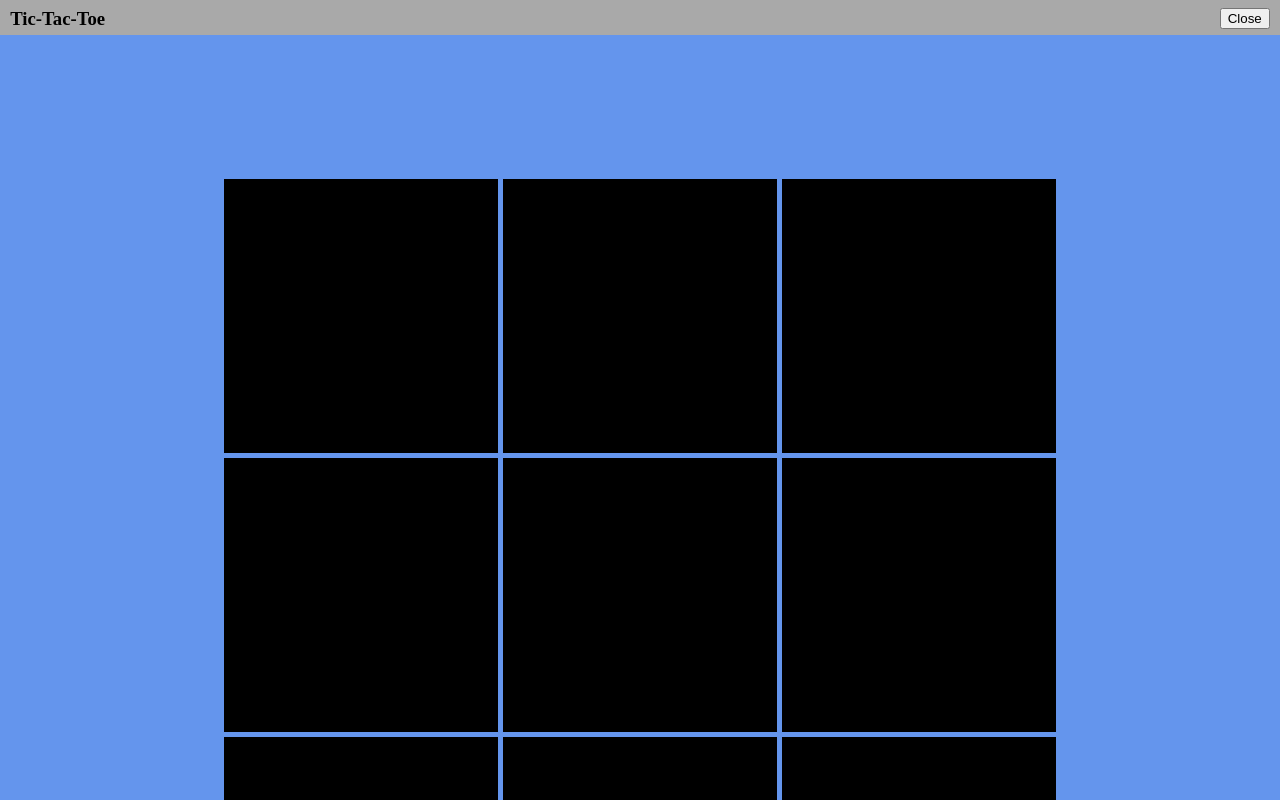
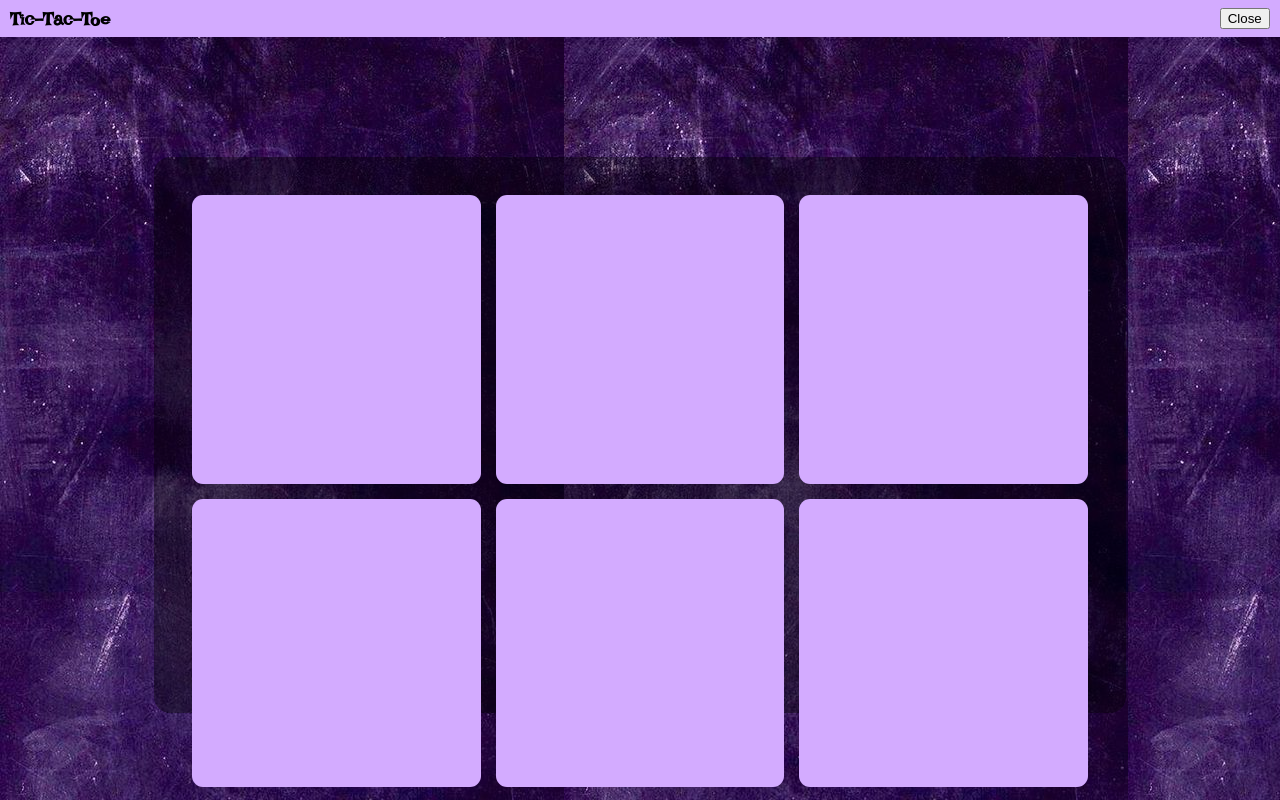
Before and after one commit to HariSupikssa/Fun_stuff, an Electron app: page tic-tac-toe/src/website/index.html in a window 1280 px wide. Drawn offline with Linux system fonts and the light colour scheme.

Commit message:
add color to grid

```diff
--- a/tic-tac-toe/src/main/main.js
+++ b/tic-tac-toe/src/main/main.js
@@ -3,8 +3,8 @@ const { app, BrowserWindow } = require('electron')
 
 const createWindow = () => {
     const win = new BrowserWindow({
-        width: 400,
-        height: 400,
+        width: 550,
+        height: 600,
         resizable: false,
         frame: false,
     })
--- a/tic-tac-toe/src/website/style.css
+++ b/tic-tac-toe/src/website/style.css
@@ -1,5 +1,11 @@
+@font-face {
+    font-family: "IrishGrover";
+    src: url('../resources/font/IrishGrover-Regular.ttf');
+}
+
 body,
 html {
+    font-family: IrishGrover;
     padding: 0;
     margin: 0;
     height: 100%;
@@ -9,16 +15,19 @@ html {
 }
 
 .mainApp {
+
     display: flex;
     flex-direction: column;
-    background-color: beige;
+    /* background-color: beige; */
+    background-image: url('../resources/bg.jpg');
     height: 100%;
 }
 
 .topbar {
-    background-color: darkgray;
+    /* background-color: darkgray; */
+    background-color: #D3ABFF;
     padding: 0 0.8%;
-    height: 35px;
+    height: 50px;
     display: flex;
     flex-direction: row;
     flex-wrap: wrap;
@@ -32,7 +41,7 @@ html {
 }
 
 .contentArea {
-    background-color: cornflowerblue;
+    /* background-color: cornflowerblue; */
     height: 100%;
     width: 100%;
     display: flex;
@@ -41,17 +50,25 @@ html {
 }
 
 .gameBox {
-    /* background-color: gainsboro; */
+    background-color: rgb(0, 0, 0, 0.4);
     display: grid;
-    gap: 5px;
+    /* column-gap: 10px;
+    row-gap: 10px; */
+    gap: 15px;
     grid-template-columns: repeat(3, 1fr);
     margin: auto;
-    padding: 10%;
-    height: 65%;
-    width: 65%;
+    padding: 3%;
+    height: 60%;
+    width: 70%;
+    align-items: center;
+    justify-content: center;
+    border-radius: 16px;
+    aspect-ratio: 1;
 }
 
 .box {
-    background-color: black;
+    /* background-color: black; */
+    background-color: #D3ABFF;
+    border-radius: 11px;
     aspect-ratio: 1;
 }
```
Also changed, not shown: tic-tac-toe/src/resources/bg.jpg (added), tic-tac-toe/src/resources/font/IrishGrover-Regular.ttf (added).
